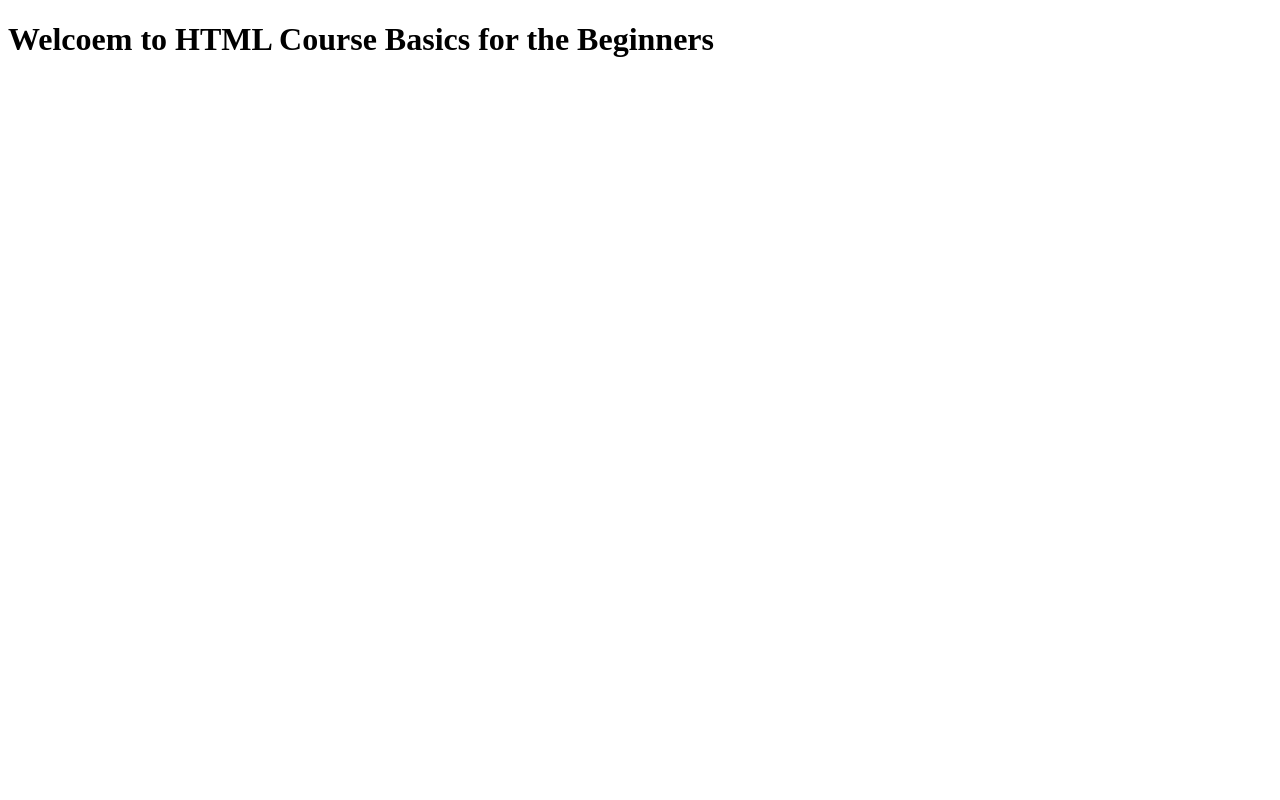
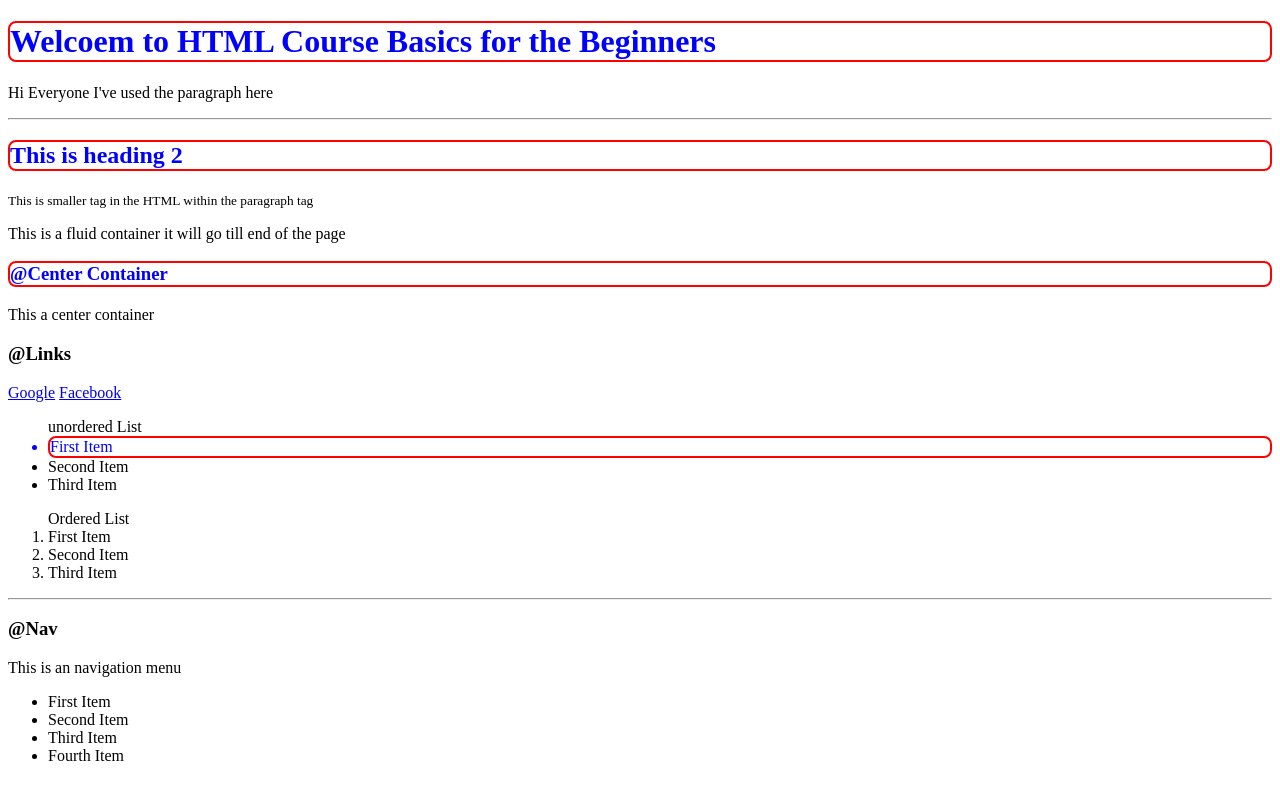
Before and after one commit to Rickey07/HTML-BASICS-FOR-BEGINNERS, a plain HTML site: page Index.html in a window 1280 px wide. Shown: the top 800 px of the page. Drawn offline with Linux system fonts and the light colour scheme.

Commit message:
IMG Added Changes done in the code

```diff
--- a/Index.html
+++ b/Index.html
@@ -6,8 +6,58 @@
     <meta name="viewport" content="width=device-width, initial-scale=1.0">
     <title>HTML Basics For the Beginners</title>
 </head>
+ <style>
+     .idea {
+         color: blue;
+         border: 2px solid red;
+         border-radius: 8px;
+     }
+ </style>
+<body>
+    <h1 id="harsh" class="idea" >Welcoem to HTML Course Basics for the Beginners</h1>
+        <p>Hi Everyone I've used the paragraph here</p>
 
-<body>
-    <h1>Welcoem to HTML Course Basics for the Beginners</h1>
-</body>
+        <hr>
+
+        <h2 class="idea">This is heading 2</h2>
+
+        <p><small>This is smaller tag in the HTML within the paragraph tag</small></p>
+
+        <div>This is a fluid container it will go till end of the page</div>
+
+        <h3 class="idea">@Center Container</h3>
+        <div>This a center container</div>
+
+        <h3>@Links</h3>
+        <a href="/">Google</a>
+        <a href="/">Facebook</a>
+
+        <ul>unordered List
+            <li class="idea">First Item</li>
+            <li>Second Item</li>
+            <li>Third Item</li>
+        </ul>
+
+        <ol>Ordered List
+            <li>First Item</li>
+            <li>Second Item</li>
+            <li>Third Item </li>
+        </ol>
+        <hr>
+        <h3>@Nav</h3>
+        <nav>
+            <div>This is an navigation menu</div>
+            <ul>
+                <li>First Item</li>
+                <li>Second Item</li>
+                <li>Third Item</li>
+                <li>Fourth Item</li>
+            </ul>
+        </nav>
+
+        <header>
+            <img src="/images/undraw_My_code_snippets_re_4adu.png" alt="">
+        </header>
+
+
 </html>
```
Also changed, not shown: images/undraw_My_code_snippets_re_4adu.png (added).
